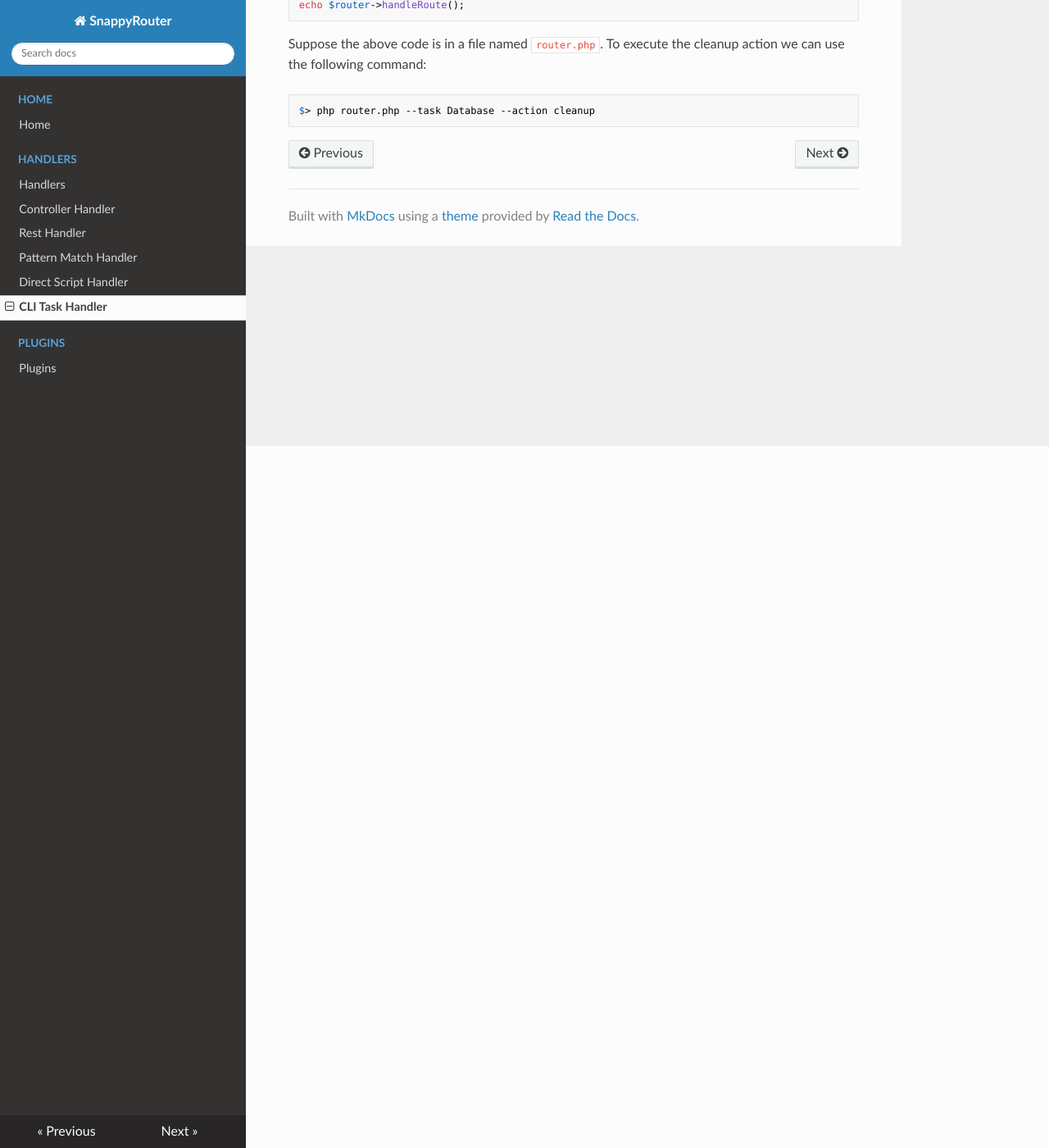
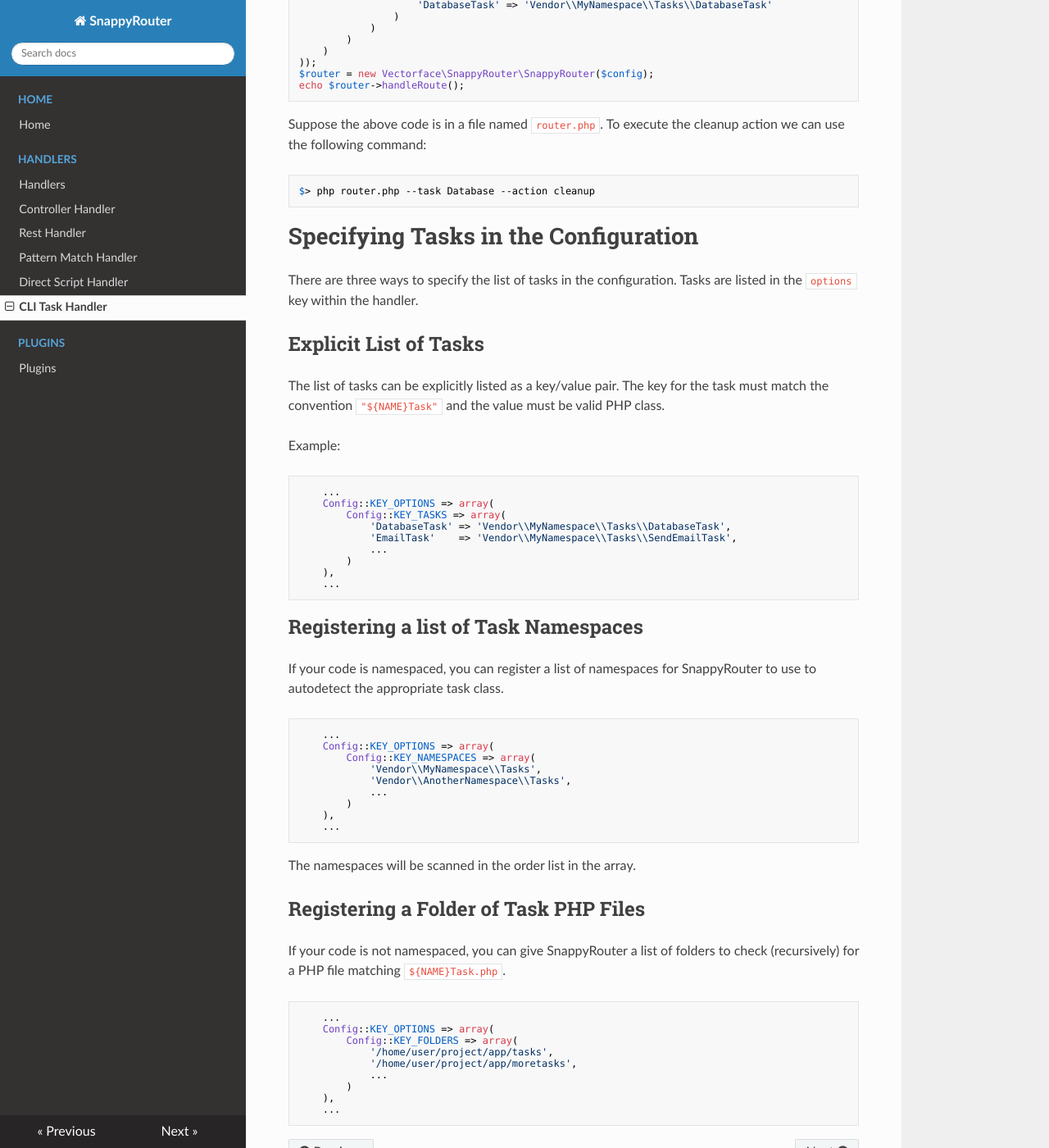
Before and after one commit to Vectorface/SnappyRouter, an MkDocs documentation site: the page built from docs/handlers/cli_handler.md, in a window 1280 px wide and 1400 px high, scrolled down 856 px. Shown: the whole window at 82% size. Built offline with MkDocs 1.6.1, drawn with Linux system fonts in a browser that asks for light colours; nearby versions of some CDN libraries; old or Windows-style settings are respelled for this version of MkDocs; some of the changed text lies outside the part shown.

Commit message:
More information about cli task handler.

````diff
--- a/docs/handlers/cli_handler.md
+++ b/docs/handlers/cli_handler.md
@@ -3,6 +3,11 @@
 The CLI (command line interface) task handler allows for execution of PHP in the
 standard shell instead of through a web server like Apache. Command line scripts
 are structured as tasks, which are similar to controllers (task/action pattern).
+
+Tasks must follow the naming convention `"${NAME}Task"`. Actions must follow the
+naming convention `"${NAME}Action"`. Actions can (optionally) take an array as
+an argument which will be populated with any additional command line options
+passed to the script.
 
 An example task:
 
@@ -53,3 +58,64 @@ action we can use the following command:
 ```shell
 $> php router.php --task Database --action cleanup
 ```
+
+# Specifying Tasks in the Configuration
+
+There are three ways to specify the list of tasks in the configuration. Tasks
+are listed in the `options` key within the handler.
+
+## Explicit List of Tasks
+
+The list of tasks can be explicitly listed as a key/value pair. The key for the
+task must match the convention `"${NAME}Task"` and the value must be valid
+PHP class.
+
+Example:
+
+```php
+    ...
+    Config::KEY_OPTIONS => array(
+        Config::KEY_TASKS => array(
+            'DatabaseTask' => 'Vendor\\MyNamespace\\Tasks\\DatabaseTask',
+            'EmailTask'    => 'Vendor\\MyNamespace\\Tasks\\SendEmailTask',
+            ...
+        )
+    ),
+    ...
+```
+
+## Registering a list of Task Namespaces
+
+If your code is namespaced, you can register a list of namespaces for
+SnappyRouter to use to autodetect the appropriate task class.
+
+```php
+    ...
+    Config::KEY_OPTIONS => array(
+        Config::KEY_NAMESPACES => array(
+            'Vendor\\MyNamespace\\Tasks',
+            'Vendor\\AnotherNamespace\\Tasks',
+            ...
+        )
+    ),
+    ...
+```
+
+The namespaces will be scanned in the order list in the array.
+
+## Registering a Folder of Task PHP Files
+
+If your code is not namespaced, you can give SnappyRouter a list of folders
+to check (recursively) for a PHP file matching `${NAME}Task.php`.
+
+```php
+    ...
+    Config::KEY_OPTIONS => array(
+        Config::KEY_FOLDERS => array(
+            '/home/user/project/app/tasks',
+            '/home/user/project/app/moretasks',
+            ...
+        )
+    ),
+    ...
+```
````
